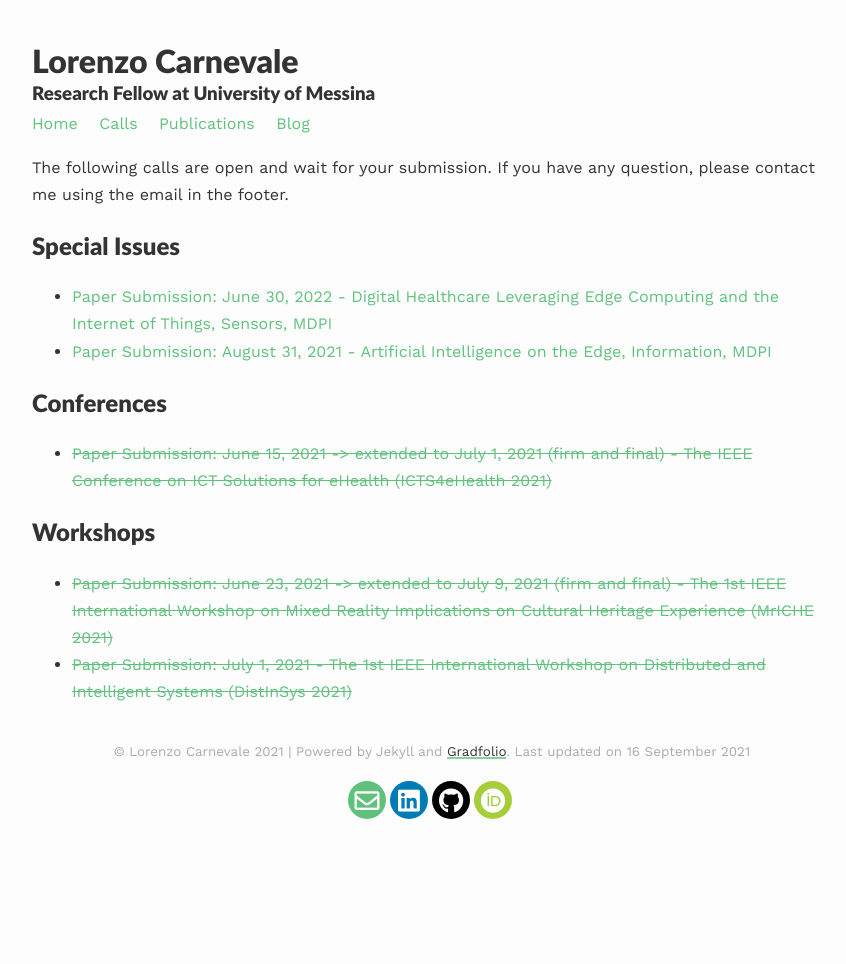
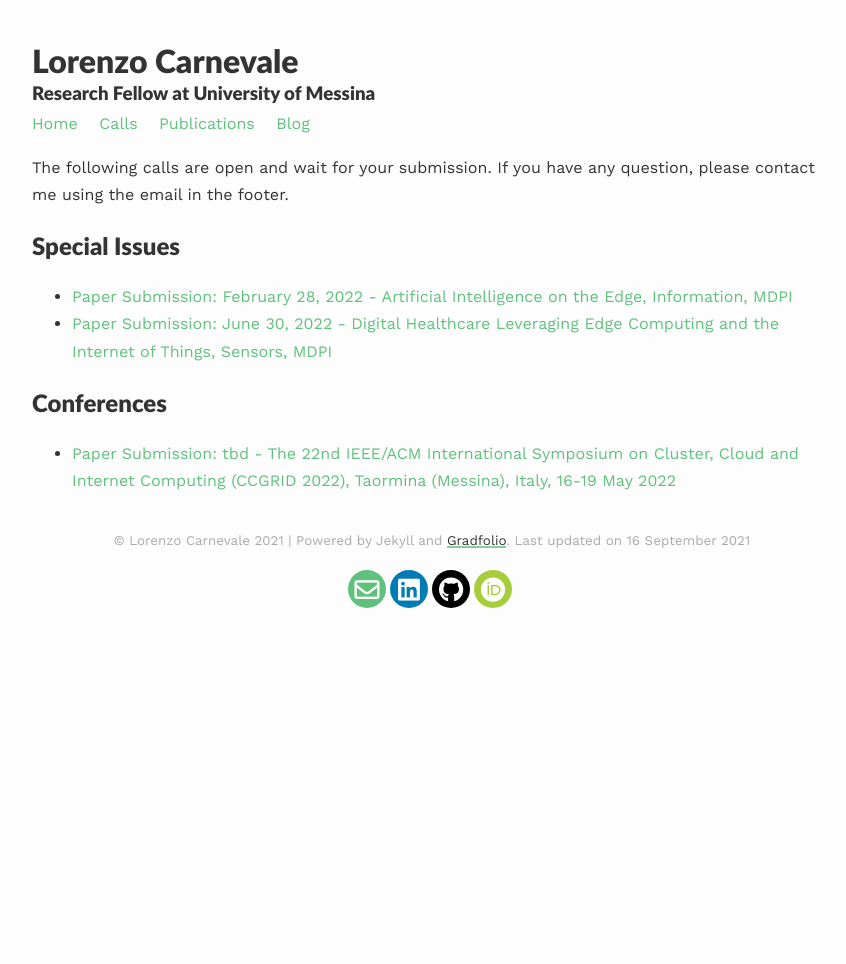
Before and after one commit to lcarnevale/lcarnevale.github.io, a Jekyll site: the page built from _pages/calls.md, in a window 1280 px wide. Shown: the whole page, without its empty margins (208-1054 px from the left). Built offline with Jekyll 4.4.1, drawn with Linux system fonts in a browser that asks for light colours; nearby versions of some CDN libraries.

Commit message:
remove closed calls and add open calls

```diff
--- a/_pages/calls.md
+++ b/_pages/calls.md
@@ -8,12 +8,8 @@ published: true
 The following calls are open and wait for your submission. If you have any question, please contact me using the email in the footer.
 
 ## Special Issues
+- [Paper Submission: February 28, 2022 - Artificial Intelligence on the Edge, Information, MDPI](https://fcrlab.unime.it/calls/artificial-intelligence-in-the-edge)
 - [Paper Submission: June 30, 2022 - Digital Healthcare Leveraging Edge Computing and the Internet of Things, Sensors, MDPI](https://www.mdpi.com/journal/sensors/special_issues/digihealth_IoT)
-- [Paper Submission: August 31, 2021 - Artificial Intelligence on the Edge, Information, MDPI](https://fcrlab.unime.it/calls/artificial-intelligence-in-the-edge)
 
 ## Conferences
-- [<s>Paper Submission: June 15, 2021 -> extended to July 1, 2021 (firm and final) - The IEEE Conference on ICT Solutions for eHealth (ICTS4eHealth 2021)</s>](https://fcrlab.unime.it/calls/icts4eHealth2021)
-
-## Workshops
-- [<s>Paper Submission: June 23, 2021 -> extended to July 9, 2021 (firm and final) - The 1st IEEE International Workshop on Mixed Reality Implications on Cultural Heritage Experience (MrICHE 2021)</s>](https://fcrlab.unime.it/calls/mriche2021)
-- [<s>Paper Submission: July 1, 2021 - The 1st IEEE International Workshop on Distributed and Intelligent Systems (DistInSys 2021)</s>](https://fcrlab.unime.it/calls/distinsys2021)
+- [Paper Submission: tbd - The 22nd IEEE/ACM International Symposium on Cluster, Cloud and Internet Computing (CCGRID 2022), Taormina (Messina), Italy, 16-19 May 2022](https://fcrlab.unime.it/ccgrid22/)
```
